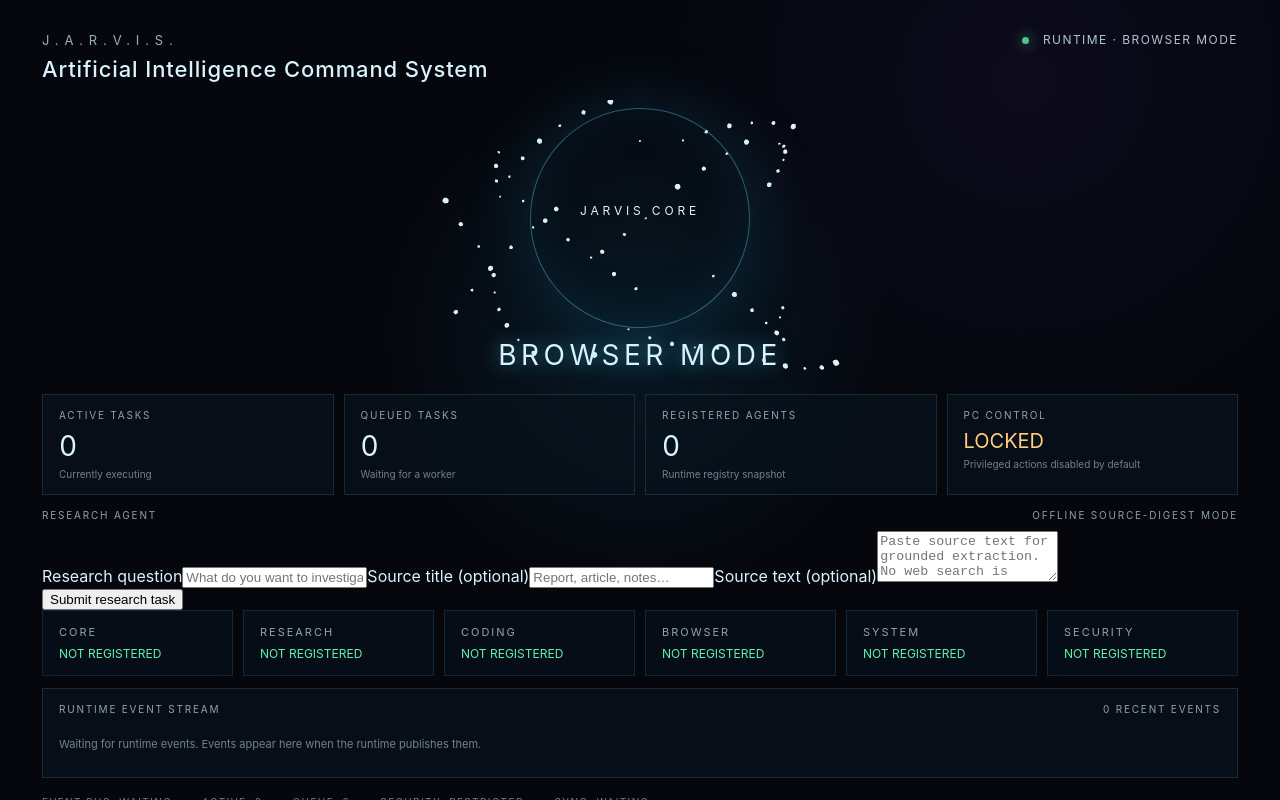
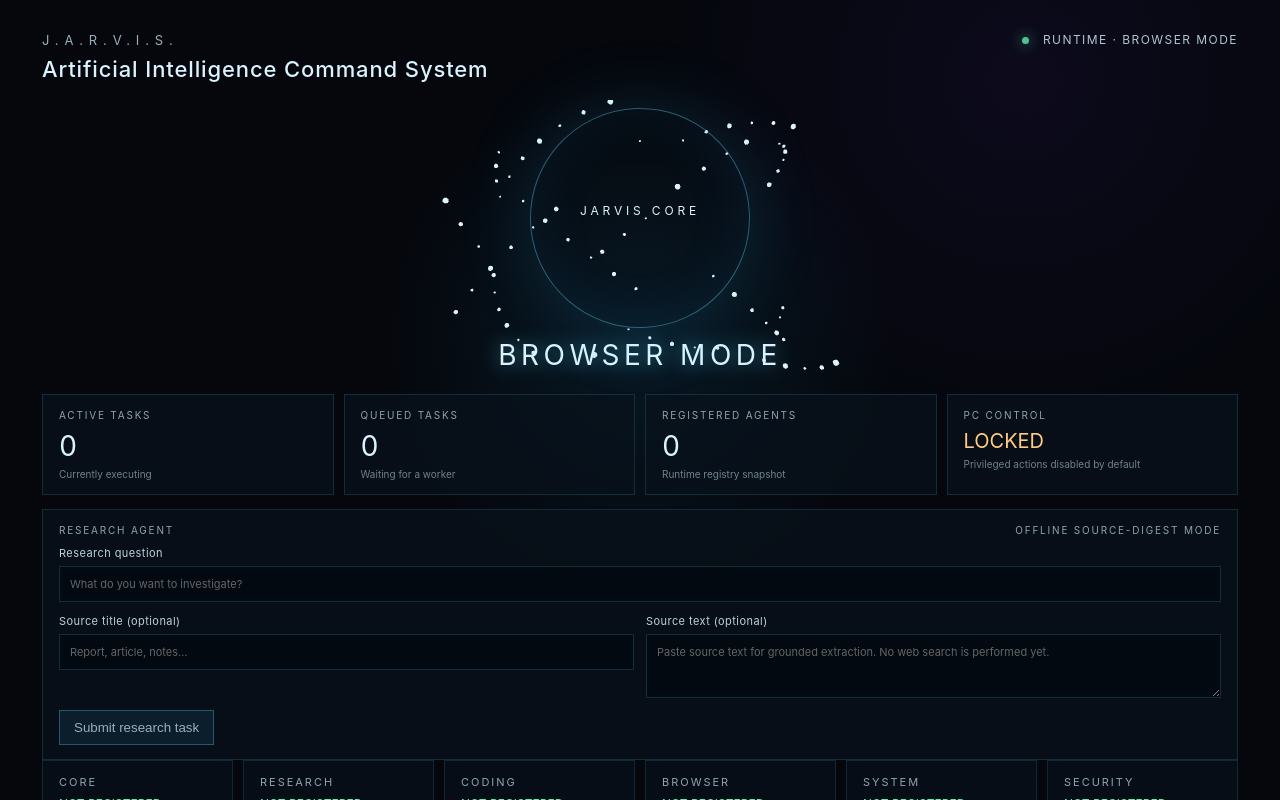
Before and after one commit to VirajGiri/Jarvis, a React (Vite) app in the folder apps/desktop/: page / in a window 1280 px wide. Built offline with nearby package versions, Linux system fonts and the light colour scheme.

Commit message:
style: add research task form and result output

```diff
--- a/apps/desktop/src/styles.css
+++ b/apps/desktop/src/styles.css
@@ -19,3 +19,15 @@
 .telemetry-panel{margin-top:12px;border:1px solid rgba(99,217,255,.14);background:rgba(9,18,29,.72);padding:14px 16px}
 .telemetry-grid{display:grid;grid-template-columns:repeat(4,minmax(0,1fr));gap:18px}
 .telemetry-value{font-size:18px;margin-top:8px;color:#a8e9ff;font-variant-numeric:tabular-nums}
+
+.research-panel{margin-top:12px;border:1px solid rgba(99,217,255,.14);background:rgba(9,18,29,.72);padding:14px 16px}
+.research-form{display:grid;grid-template-columns:1fr 1fr;gap:12px}
+.research-form label{display:flex;flex-direction:column;gap:6px;font-size:11px;letter-spacing:.04em;opacity:.85}
+.research-form label:first-child{grid-column:1/-1}
+.research-form input,.research-form textarea{width:100%;border:1px solid rgba(99,217,255,.2);background:rgba(2,8,15,.8);color:#d9f4ff;padding:10px;font:inherit;resize:vertical;outline:none}
+.research-form input:focus,.research-form textarea:focus{border-color:rgba(99,217,255,.7)}
+.research-actions{grid-column:1/-1;display:flex;align-items:center;gap:14px;font-size:11px;opacity:.7}
+.research-actions button{border:1px solid rgba(99,217,255,.45);background:rgba(31,118,151,.22);color:#d9f4ff;padding:9px 14px;cursor:pointer}
+.research-actions button:hover{background:rgba(31,118,151,.4)}
+.research-result{margin-top:14px;border-top:1px solid rgba(99,217,255,.1);padding-top:12px}
+.research-result pre{white-space:pre-wrap;overflow-wrap:anywhere;max-height:260px;overflow:auto;font-size:11px;line-height:1.5;color:#a8e9ff}
```
